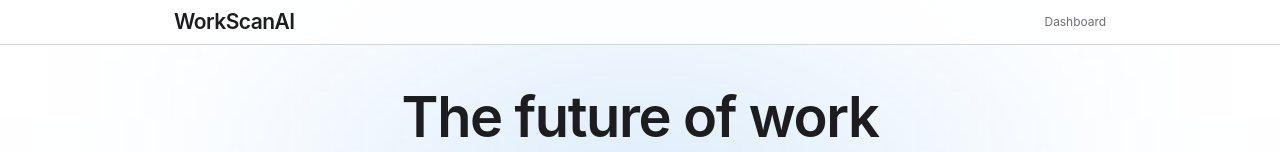
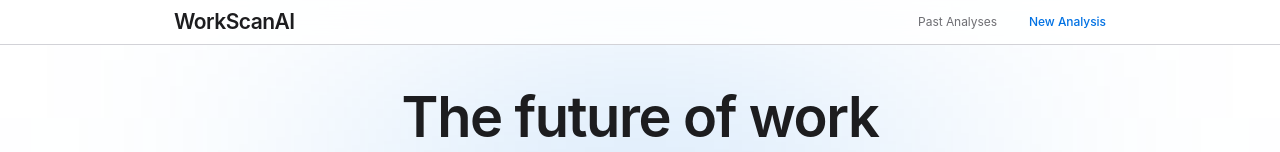
Before and after one commit to ibxibx/workscanai, a Next.js app in the folder frontend/: page / in a window 1280 px wide. Shown: the top 152 px of the page. Built offline with nearby package versions, Linux system fonts and the light colour scheme; no server answers.

Commit message:
fix: landing nav + working share button (copy URL / native share sheet)

```diff
--- a/frontend/src/app/dashboard/results/[id]/page.tsx
+++ b/frontend/src/app/dashboard/results/[id]/page.tsx
@@ -1,8 +1,8 @@
 'use client'
 
-import { useEffect, useState } from 'react'
+import { useEffect, useState, useCallback } from 'react'
 import { useParams } from 'next/navigation'
-import { Download, Share2, Map } from 'lucide-react'
+import { Download, Share2, Map, Check } from 'lucide-react'
 import Link from 'next/link'
 
 interface WorkflowTask {
@@ -42,6 +42,26 @@ export default function ResultsPage() {
   const [analysisData, setAnalysisData] = useState<AnalysisData | null>(null)
   const [loading, setLoading] = useState(true)
   const [error, setError] = useState<string | null>(null)
+  const [copied, setCopied] = useState(false)
+
+  const handleShare = useCallback(async () => {
+    const url = window.location.href
+    try {
+      if (navigator.share) {
+        await navigator.share({
+          title: analysisData ? `WorkScanAI — ${analysisData.workflow.name}` : 'WorkScanAI Analysis',
+          text: 'Check out this automation analysis from WorkScanAI',
+          url,
+        })
+      } else {
+        await navigator.clipboard.writeText(url)
+        setCopied(true)
+        setTimeout(() => setCopied(false), 2000)
+      }
+    } catch {
+      // User cancelled share or clipboard failed — silently ignore
+    }
+  }, [analysisData])
 
   useEffect(() => {
     const controller = new AbortController()
@@ -312,9 +332,21 @@ Visit: https://workscanai.com
             <Download className="h-[18px] w-[18px]" />
             Download as PDF
           </button>
-          <button className="inline-flex items-center gap-[8px] border border-[#d2d2d7] hover:border-[#b8b8bd] hover:bg-[#f5f5f7] px-[28px] py-[14px] rounded-full font-medium text-[17px] text-[#1d1d1f] transition-all">
-            <Share2 className="h-[18px] w-[18px]" />
-            Share Results
+          <button
+            onClick={handleShare}
+            className="inline-flex items-center gap-[8px] border border-[#d2d2d7] hover:border-[#b8b8bd] hover:bg-[#f5f5f7] px-[28px] py-[14px] rounded-full font-medium text-[17px] text-[#1d1d1f] transition-all"
+          >
+            {copied ? (
+              <>
+                <Check className="h-[18px] w-[18px] text-green-600" />
+                <span className="text-green-600">Copied!</span>
+              </>
+            ) : (
+              <>
+                <Share2 className="h-[18px] w-[18px]" />
+                Share Results
+              </>
+            )}
           </button>
           <Link
             href={`/dashboard/results/${id}/roadmap`}
--- a/frontend/src/app/page.tsx
+++ b/frontend/src/app/page.tsx
@@ -22,12 +22,20 @@ export default function LandingPage() {
             <Link href="/" className="text-[21px] font-semibold tracking-tight text-[#1d1d1f]">
               WorkScanAI
             </Link>
-            <Link
-              href="/dashboard"
-              className="text-[12px] text-[#6e6e73] hover:text-[#1d1d1f] transition-colors"
-            >
-              Dashboard
-            </Link>
+            <div className="flex gap-[32px] text-[12px]">
+              <Link
+                href="/dashboard"
+                className="text-[#6e6e73] hover:text-[#1d1d1f] transition-colors"
+              >
+                Past Analyses
+              </Link>
+              <a
+                href="#analyze"
+                className="text-[#0071e3] hover:text-[#0077ed] font-medium transition-colors"
+              >
+                New Analysis
+              </a>
+            </div>
           </div>
         </div>
       </nav>
```
